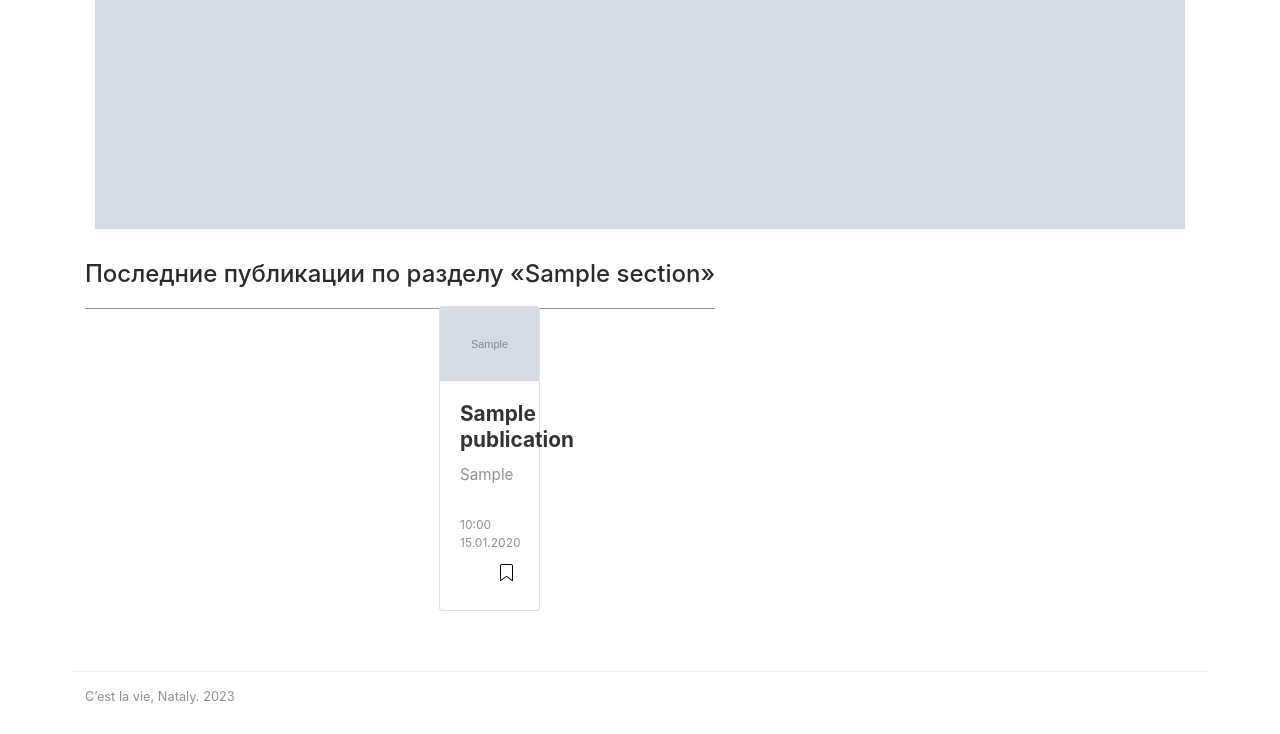
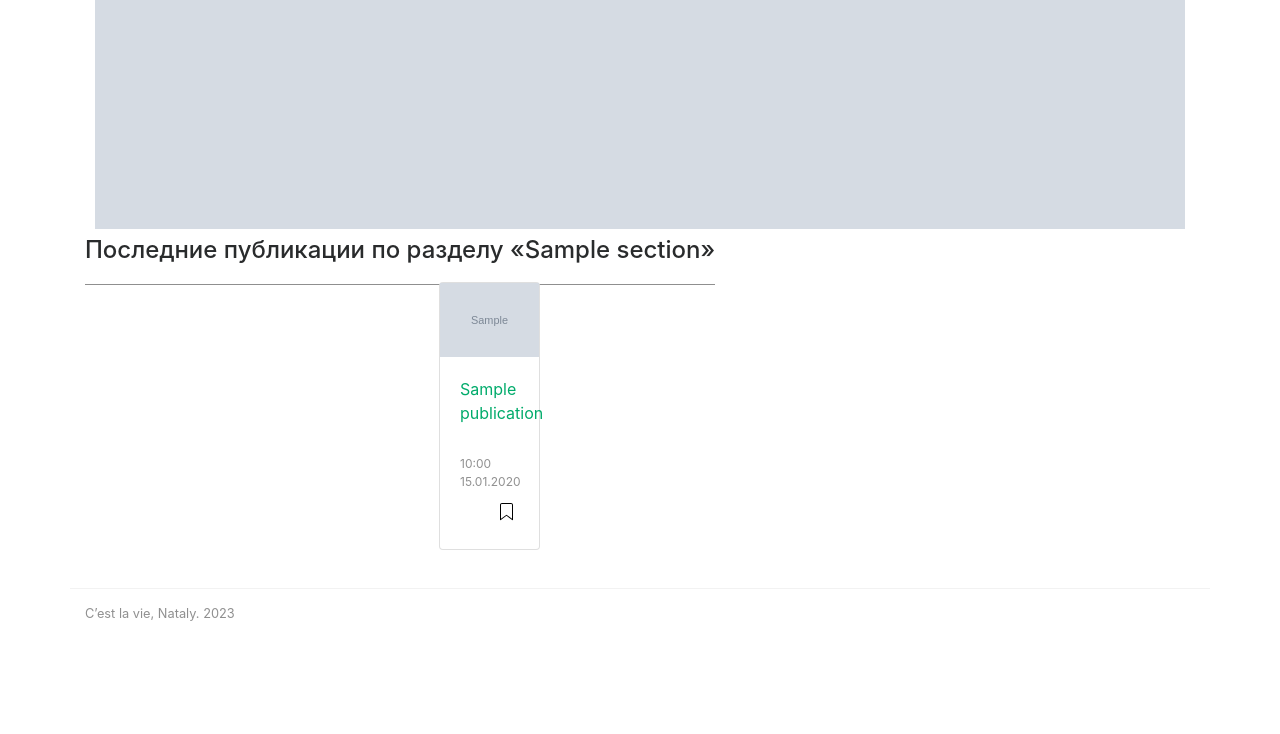
Before and after one commit to nmescv/cestlavie_nataly, a Django app: page /posts/1 in a window 1280 px wide. Shown: the part 1037-1771 px from the top of the page. After the commit the page ends 1658 px from the top, so only its background shows below. Run offline with Django 4.2, Linux system fonts and the light colour scheme; tables that the repository leaves empty hold one stand-in row (values such as "Sample post"); grey boxes marked "Sample" are stand-in pictures; some libraries are stand-ins or nearby versions.

Commit message:
Промежуточный коммит - стили

```diff
--- a/static/css/mediumish.css
+++ b/static/css/mediumish.css
@@ -221,8 +221,8 @@
 	padding-bottom:12px;
 	font-size:0.8rem;
 	color:rgba(0,0,0,.44);
-	margin-top:50px;
 }
+
 .link-dark {
 	color:rgba(0,0,0,.8);
 }
--- a/static/css/style.css
+++ b/static/css/style.css
@@ -51,3 +51,13 @@
 .card-time {
     text-align: right;
 }
+
+.post-frames {
+    margin-bottom: 0.5em;
+    display: flex;
+    flex-direction: column;
+}
+
+.post-card-block {
+    flex: 1;
+}
--- a/templates/blog/home.html
+++ b/templates/blog/home.html
@@ -41,7 +41,7 @@
         <div class="last-publication listrecent">
             <div class="row">
                 {% for publication in publications %}
-                    <div class="col-md-4">
+                    <div class="col-md-4 post-frames">
                         <div class="card">
                             <a href="/posts/{{ publication.id }}">
                                 <img class="publication-image" src="{{ publication.avatar.url }}"/>
@@ -49,7 +49,7 @@
                             <div class="card-block">
                                 <h2 class="card-title"><a
                                         href="/posts/{{ publication.id }}">{{ publication.title }}</a></h2>
-                                <h4 class="card-text">{{ publication.annotation }}</h4>
+{#                                <h4 class="card-text">{{ publication.annotation }}</h4>#}
                                 <div class="metafooter">
                                     <div class="wrapfooter">
                                         <span class="post-date">{{ publication.created_at|date:'H:i d.m.Y' }}</span>
--- a/templates/blog/post.html
+++ b/templates/blog/post.html
@@ -34,25 +34,27 @@
         {% endfor %}
     </div>
 
-    <br>
-
     <div>
         <section class="last-publications">
             <div class="section-title">
-                <h4><span>Последние публикации по разделу &laquo;{{ post.section.name }}&raquo;</span></h4>
+                {% if post.section is null %}
+                    <h4><span>Последние публикации по разделу &laquo;Другое&raquo;</span></h4>
+                {% else %}
+                    <h4><span>Последние публикации по разделу &laquo;{{ post.section.name }}&raquo;</span></h4>
+                {% endif %}
             </div>
             <div class="last-publication listrecent">
                 <div class="row">
                     {% for post in related_posts %}
-                        <div class="col-md-4">
+                        <div class="col-md-4 post-frames">
                             <div class="card">
                                 <a href="/posts/{{ post.id }}">
-                                    <img class="publication-image" src="{{ post.avatar.url }}"/>
+                                    <img class="publication-image" src="{{ post.avatar.url }}"
+                                         alt="{{ post.avatar.name }}"/>
                                 </a>
-                                <div class="card-block">
-                                    <h2 class="card-title"><a
-                                            href="/posts/{{ post.id }}">{{ post.title }}</a></h2>
-                                    <h4 class="card-text">{{ post.annotation }}</h4>
+                                <div class="card-block post-card-block">
+                                    <p class="card-title"><span><a
+                                            href="/posts/{{ post.id }}">{{ post.title }}</span></a></p>
                                     <div class="metafooter">
                                         <div class="wrapfooter">
                                             <span class="post-date">{{ post.created_at|date:'H:i d.m.Y' }}</span>
--- a/templates/footer.html
+++ b/templates/footer.html
@@ -1,7 +1,7 @@
 {% load static %}
 
 {% block footer %}
-    <div class="container footer" s>
+    <div class="container footer">
         <p class="pull-left">C’est la vie, Nataly. 2023</p>
     </div>
 {% endblock footer %}
```
